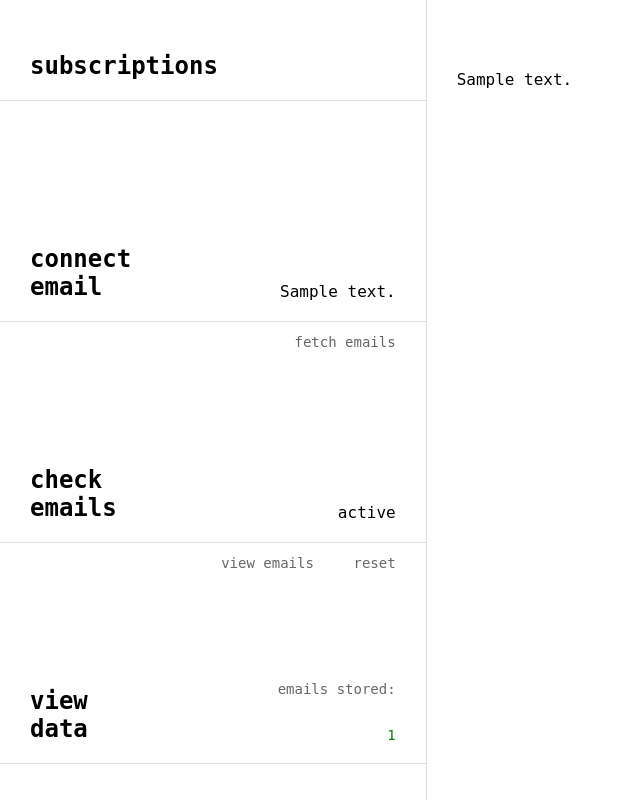
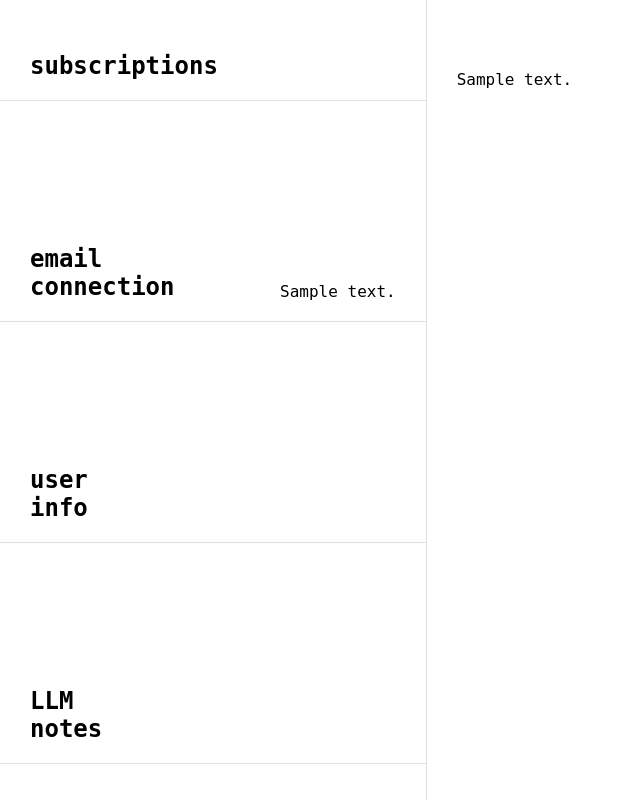
Before and after one commit to rohanluthra13/subscriptions, a Python web app: template templates/dashboard.html in a window 1280 px wide. Shown: the whole page, without its empty margins (0-640 px from the left). Run offline with Jinja, Linux system fonts and the light colour scheme; the template is opened without the code that fills it: most values are stand-ins (such as "Sample title", 1, 10 or a date in 2020).

Commit message:
refactor: reorganize UI for user checkpoint workflow
Consolidate email operations and prepare for user review interface:

Dashboard left panel restructuring:
- Renamed "connect email" → "email connection"
- Renamed "check emails" → "user info"
- Renamed "view data" → "LLM notes"
- Made section titles clickable navigation:
  - "subscriptions" → home/subscriptions view
  - "email connection" → emails view

Email connection section consolidation:
- Moved all email buttons into one logical group
- Horizontal layout: change email | fetch emails
- Removed redundant "view emails" button (now in clickable title)
- Removed status displays from other sections

UI improvements:
- Added hover effects for clickable titles
- Cleaned up button spacing and layout
- Prepared empty sections for user info and scratchpad review

This sets the foundation for the user checkpoint interface where users can review and approve LLM-identified subscriptions.

🤖 Generated with [Claude Code](https://claude.ai/code)

Co-Authored-By: Claude <noreply@anthropic.com>

```diff
--- a/templates/dashboard.html
+++ b/templates/dashboard.html
@@ -42,6 +42,17 @@
             color: #000;
         }
 
+        /* Clickable section titles */
+        a.section-title-link {
+            text-decoration: none;
+            color: inherit;
+            cursor: pointer;
+        }
+
+        a.section-title-link:hover {
+            opacity: 0.7;
+        }
+
         /* Right side of each section (content/actions) */
         .section-content {
             padding-right: 30px;
@@ -79,44 +90,31 @@
     <div class="container">
         <div class="left-panel">
             <div class="section">
-                <div class="section-title">subscriptions</div>
+                <a href="/" class="section-title-link">
+                    <div class="section-title">subscriptions</div>
+                </a>
             </div>
 
             <div class="section">
-                <div class="section-title">connect email</div>
+                <a href="/?view=emails" class="section-title-link">
+                    <div class="section-title">email connection</div>
+                </a>
                 <div class="section-content" style="{{connection_style}}">
                     {{connection_content}}
                 </div>
             </div>
 
             <div class="section">
-                <div class="section-title">check emails</div>
+                <div class="section-title">user info</div>
                 <div class="section-content" style="display: flex; flex-direction: column; justify-content: space-between; height: 100%;">
-                    <div style="text-align: right; padding-top: 10px;">
-                        <form action="/fetch" method="post" style="display: inline;">
-                            <button type="submit" style="border: none; background: none; color: #666; cursor: pointer; padding: 0; font-size: 14px; font-family: 'SF Mono', monospace;">fetch emails</button>
-                        </form>
-                    </div>
-                    {{fetch_status_content}}
+                    <!-- Empty for now - will be user information -->
                 </div>
             </div>
 
             <div class="section">
-                <div class="section-title">view data</div>
+                <div class="section-title">LLM notes</div>
                 <div class="section-content" style="display: flex; flex-direction: column; justify-content: space-between; height: 100%;">
-                    <div style="text-align: right; padding-top: 10px;">
-                        <a href="/?view=emails" style="text-decoration: none;">
-                            <button style="border: none; background: none; color: #666; cursor: pointer; padding: 0; font-size: 14px; font-family: 'SF Mono', monospace;">view emails</button>
-                        </a>
-                        <span style="margin: 0 10px;"></span>
-                        <a href="/reset" style="text-decoration: none;">
-                            <button onclick="return confirm('Delete all data?')" style="border: none; background: none; color: #666; cursor: pointer; padding: 0; font-size: 14px; font-family: 'SF Mono', monospace;">reset</button>
-                        </a>
-                    </div>
-                    <div style="text-align: right;">
-                        <div style="color: #666; font-size: 14px; margin-bottom: 30px;">emails stored:</div>
-                        <div style="color: #008000; font-size: 14px;">{{email_count}}</div>
-                    </div>
+                    <!-- Empty for now - will be scratchpad/checkpoint -->
                 </div>
             </div>
         </div>
```
Also changed, not shown: main.py (+5 -16 lines).
